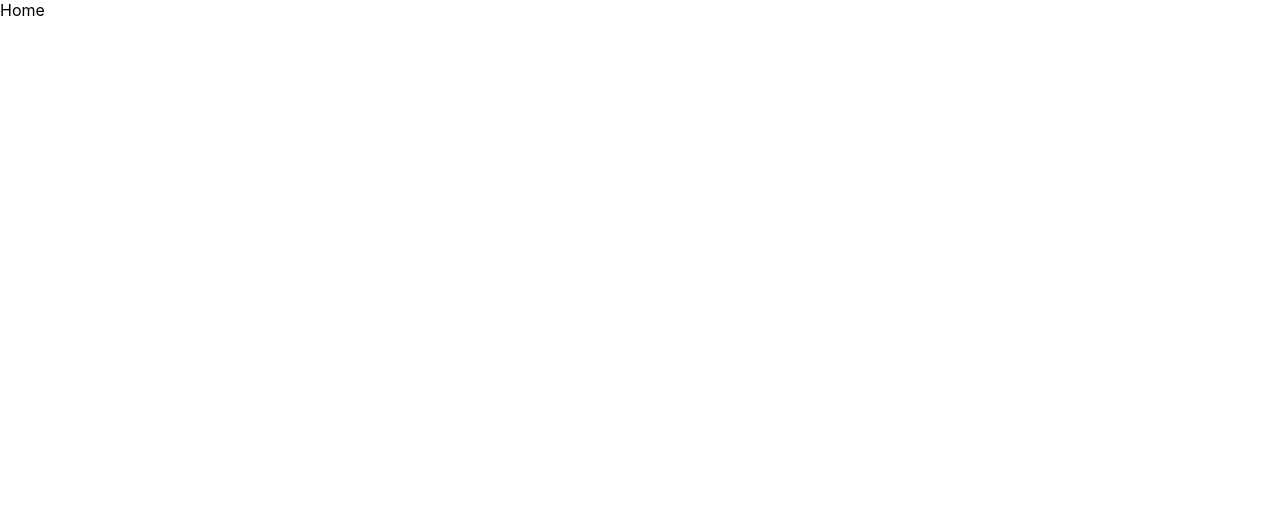
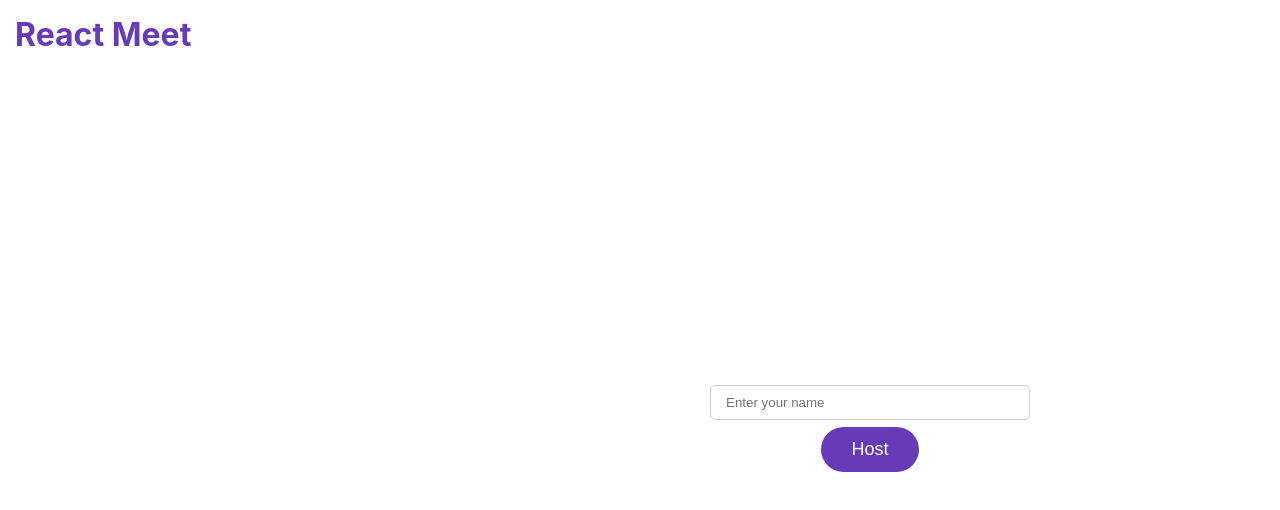
Before and after one commit to Imagine-Me/meet-react, a React (Create React App) app: page / in a window 1280 px wide. Shown: the top 510 px of the page. Built offline with nearby package versions, Linux system fonts and the light colour scheme; no server answers.

Commit message:
Video stram added

```diff
--- a/package.json
+++ b/package.json
@@ -12,6 +12,7 @@
     "react-router": "^5.2.0",
     "react-router-dom": "^5.2.0",
     "react-scripts": "3.4.3",
+    "recoil": "0.0.13",
     "webrtc-adapter": "^7.7.0"
   },
   "scripts": {
--- a/src/App.css
+++ b/src/App.css
@@ -1,38 +1,98 @@
-.App {
-  text-align: center;
+body {
+  padding: 15px;
 }
 
-.App-logo {
-  height: 40vmin;
-  pointer-events: none;
+/* PRIMARY - #673ab7 */
+/* PRIMARY LIGHT - #9a67ea */
+/* PRIMARY DARK - #320b86 */
+
+/* SECONDARY - #1775d1 */
+/* SECONDARY LIGHT - #63a3ff */
+/* SECONDARY DARK - #004a9f */
+.app {
+  position: absolute;
+  top: 0;
+  left: 0;
+  height: 100%;
+  width: 100%;
+  padding: 15px;
+  box-sizing: border-box;
 }
 
-@media (prefers-reduced-motion: no-preference) {
-  .App-logo {
-    animation: App-logo-spin infinite 20s linear;
-  }
+.app>div {
+  height: 100%;
+  box-sizing: border-box;
 }
 
-.App-header {
-  background-color: #282c34;
-  min-height: 100vh;
+video {
+  width: 100%;
+  height: 100%;
+}
+.VideoContainer{
+  width: 100%;
+  height: auto;
+  max-width: 460px;
+}
+
+h1 {
+  color: #673ab7;
+  margin: 0;
+}
+
+.flex-form-container {
   display: flex;
-  flex-direction: column;
   align-items: center;
   justify-content: center;
-  font-size: calc(10px + 2vmin);
-  color: white;
+  flex-flow: column;
+  height: calc(100% - 22px);
 }
 
-.App-link {
-  color: #61dafb;
+.flex-form-container form {
+  padding: 0;
+  width: 100%;
+  max-width: 320px;
 }
 
-@keyframes App-logo-spin {
-  from {
-    transform: rotate(0deg);
+.flex-form-container form input {
+  width: 100%;
+  background: transparent;
+  border: 1px solid rgba(128, 128, 128, 0.363);
+  height: 35px;
+  border-radius: 5px;
+  margin-bottom: 7px;
+  padding: 0 15px;
+  box-sizing: border-box;
+}
+
+.flex-form-container form button {
+  padding: 12px 30px;
+  background-color: #673ab7;
+  color: white;
+  border: none;
+  margin: auto;
+  display: block;
+  font-size: 18px;
+  border-radius: 24px;
+}
+
+.flex-form-container video {
+  margin-top: 30px;
+}
+
+
+
+@media(min-width: 680px) {
+  .flex-form-container {
+    flex-flow: row;
+    flex-direction: row-reverse;
   }
-  to {
-    transform: rotate(360deg);
+
+  .flex-form-container video {
+    margin-top: 0;
   }
+
+  .flex-form-container form {
+    padding: 15px;
+  }
+
 }
--- a/src/App.js
+++ b/src/App.js
@@ -1,12 +1,18 @@
 import React, { Suspense } from 'react';
 import { Switch, Route } from 'react-router'
+
+import { RecoilRoot } from 'recoil'
+import "./App.css"
 
 const HomeLayout = React.lazy(() => import('./Layout/Home'));
 const MeetLayout = React.lazy(() => import('./Layout/Meet'));
 
+
 function App() {
+
   return (
-    <div>
+    <div className="app">
+      <RecoilRoot>
         <Suspense fallback={<h1>Loading</h1>}>
           <Switch>
             <Route path="/" exact component={HomeLayout} />
@@ -14,6 +20,7 @@ function App() {
 
           </Switch>
         </Suspense>
+      </RecoilRoot>
     </div>
   );
 }
--- a/src/Layout/Home.js
+++ b/src/Layout/Home.js
@@ -1,8 +1,53 @@
-import React from 'react';
+import React, { useEffect, useRef } from 'react';
+import { useRecoilValue, useSetRecoilState } from 'recoil'
+import { user } from '../Recoil/User'
+import { getUserStream } from '../Utils/Video'
 
 const Home = (props) => {
+
+    const videoRef = useRef(null)
+
+    const userState = useRecoilValue(user);
+    const setUserState = useSetRecoilState(user);
+
+
+    useEffect(() => {
+
+        const streamData = async () => {
+            const stream = await getUserStream()
+            videoRef.current.srcObject = stream
+            setUserState(old => {
+                return {
+                    ...old,
+                    stream
+                }
+            })
+        }
+        streamData()
+
+
+        return () => {
+        }
+    }, [])
+
+
+
+
     return (
-        <>Home</>
+        <div>
+            <h1>React Meet</h1>
+            <div className="flex-form-container">
+                <form>
+                    <input type="text" name="name" placeholder="Enter your name" />
+                    <button type="submit">Host</button>
+                </form>
+                <div className="VideoContainer">
+                    <video ref={videoRef} autoPlay playsInline>
+
+                    </video>
+                </div>
+            </div>
+        </div>
     );
 }
 
--- /dev/null
+++ b/src/Recoil/User.js
@@ -0,0 +1,11 @@
+import { atom } from 'recoil'
+
+
+export const user = atom({
+    key: "user",
+    default: {
+        name: "",
+        id: "",
+        stream: null
+    }
+})
--- /dev/null
+++ b/src/Utils/Video.js
@@ -0,0 +1,11 @@
+export const getUserStream = async () => {
+    try {
+        const stream = await navigator.mediaDevices.getUserMedia({
+            video: true,
+            audio: true
+        })
+        return stream
+    }catch(e){
+        console.log(e)
+    }
+}
```
Also changed, not shown: 1 other file (tests, documents, lock files or other folders). Lines whose indentation alone changed are shown as unchanged.
